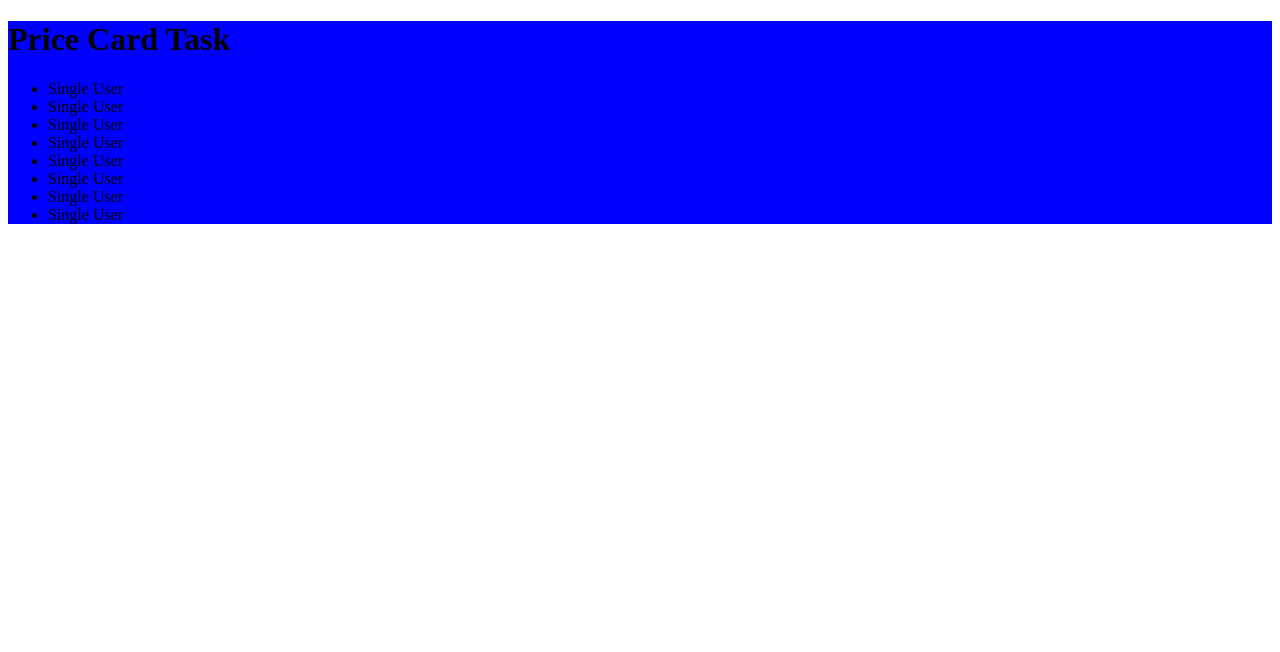
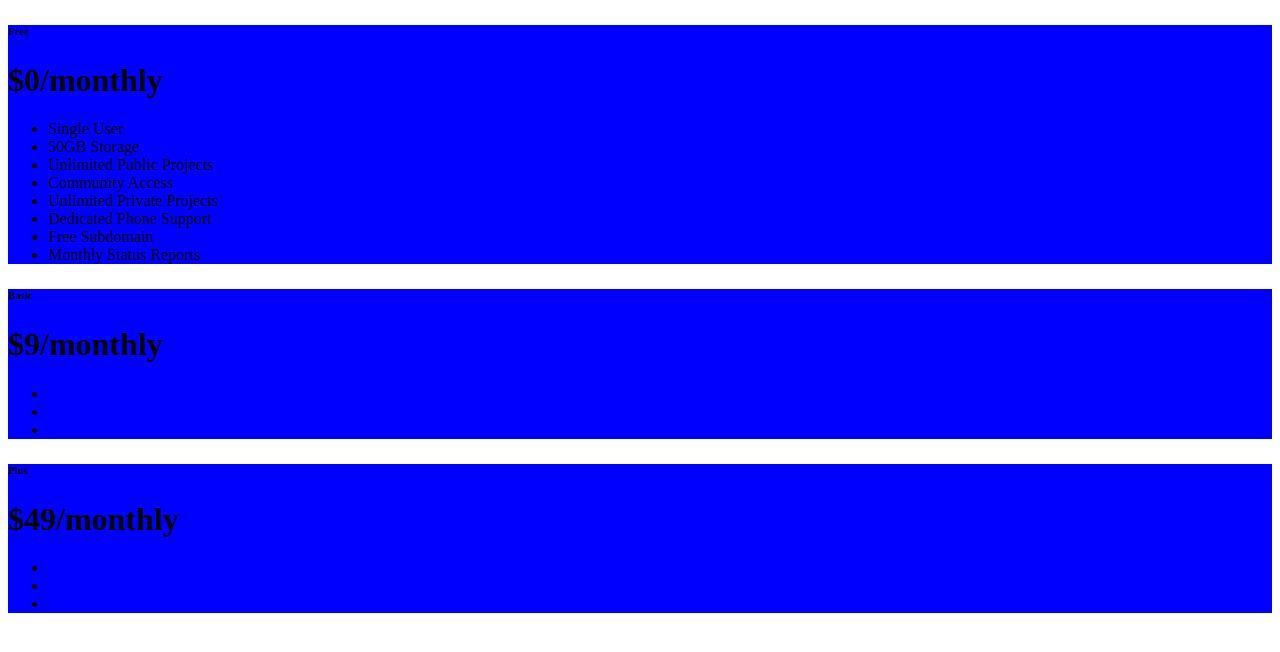
Before and after one commit to shadoeee/react-app, a React (Vite) app: page / in a window 1280 px wide. Shown: the top 652 px of the page. Built offline with nearby package versions, Linux system fonts and the light colour scheme.

Commit message:
initiated a card content

```diff
--- a/src/App.jsx
+++ b/src/App.jsx
@@ -1,20 +1,42 @@
 import './styles/App.css'
+import Free from './components/free';
 
-function App({card1}) {
 
-    console.log(card1);
+// function App({card1}) {
 
-    return (
-        <div className="card">
-            <h1>Price Card Task</h1>
-            <ul>
-                {
-                    card1.map(card1 =>
-                        <li key={card1.id}>{ card1.content }</li>)
-                }
-            </ul>
+//     console.log(card1);
+
+//     return (
+//         <div className="card">
+//             <h6>Free</h6>
+//             <h1>$0/monthly</h1>
+//             <ul>
+//                 {
+//                     card1.map(card1 =>
+//                         <Free key={card1.id} card1={ card1 } />
+//                     )
+//                 }
+//             </ul>
+//         </div>
+//     )
+// }
+
+function App({ card1 }) {
+  return (
+    <div className="cards-container">
+      {card1.map((card) => (
+        <div key={card.id} className="card">
+          <h6>{card.title}</h6>
+          <h1>{`$${card.price}/monthly`}</h1>
+          <ul>
+            {card.features.map((feature) => (
+              <li key={feature.id}>{feature.content}</li>
+            ))}
+          </ul>
         </div>
-    )
+      ))}
+    </div>
+  );
 }
 
 export default App
--- /dev/null
+++ b/src/components/Free.jsx
@@ -0,0 +1,9 @@
+import React from 'react'
+
+function Free( {card1}) {
+  return (
+    <li>{ card1.content }</li>
+  )
+}
+
+export default Free
--- a/src/main.jsx
+++ b/src/main.jsx
@@ -4,7 +4,12 @@ import App from './App.jsx'
 
 //data
 
-const card1 = [
+const cardsData = [
+  {
+    id: 1,
+    title: 'Free',
+    price: 0,
+    features: [
     {
         id: 1,
         content: 'Single User',
@@ -13,47 +18,114 @@ const card1 = [
 
     {
         id: 2,
-        content: 'Single User',
+        content: '50GB Storage',
         important: true
     },
 
     {
         id: 3,
-        content: 'Single User',
+        content: 'Unlimited Public Projects',
         important: true
     },
 
     {
         id: 4,
-        content: 'Single User',
+        content: 'Community Access',
         important: true
     },
 
     {
         id: 5,
-        content: 'Single User',
+        content: 'Unlimited Private Projects',
         important: false
     },
 
     {
         id: 6,
-        content: 'Single User',
+        content: 'Dedicated Phone Support',
         important: false
     },
 
     {
         id: 7,
-        content: 'Single User',
+        content: 'Free Subdomain',
         important: false
     },
 
     {
         id: 8,
-        content: 'Single User',
+        content: 'Monthly Status Reports',
         important: false
     }
-]
+],
+  },
+  {
+    id: 2,
+    title: 'Basic',
+    price: 9,
+    features: ['Feature A', 'Feature B', 'Feature C'],
+  },
+  {
+    id: 3,
+    title: 'Plus',
+    price: 49,
+    features: ['Feature X', 'Feature Y', 'Feature Z'],
+  },
+];
+
+
+// const card1 = [
+//     {
+//         id: 1,
+//         content: 'Single User',
+//         important: true
+//     },
+
+//     {
+//         id: 2,
+//         content: '50GB Storage',
+//         important: true
+//     },
+
+//     {
+//         id: 3,
+//         content: 'Unlimited Public Projects',
+//         important: true
+//     },
+
+//     {
+//         id: 4,
+//         content: 'Community Access',
+//         important: true
+//     },
+
+//     {
+//         id: 5,
+//         content: 'Unlimited Private Projects',
+//         important: false
+//     },
+
+//     {
+//         id: 6,
+//         content: 'Dedicated Phone Support',
+//         important: false
+//     },
+
+//     {
+//         id: 7,
+//         content: 'Free Subdomain',
+//         important: false
+//     },
+
+//     {
+//         id: 8,
+//         content: 'Monthly Status Reports',
+//         important: false
+//     }
+// ]
+
+
 
 ReactDOM.createRoot(document.getElementById('root')).render( <
-    App card1={ card1 } / >
+    App card1={cardsData}  / >
 );
```
